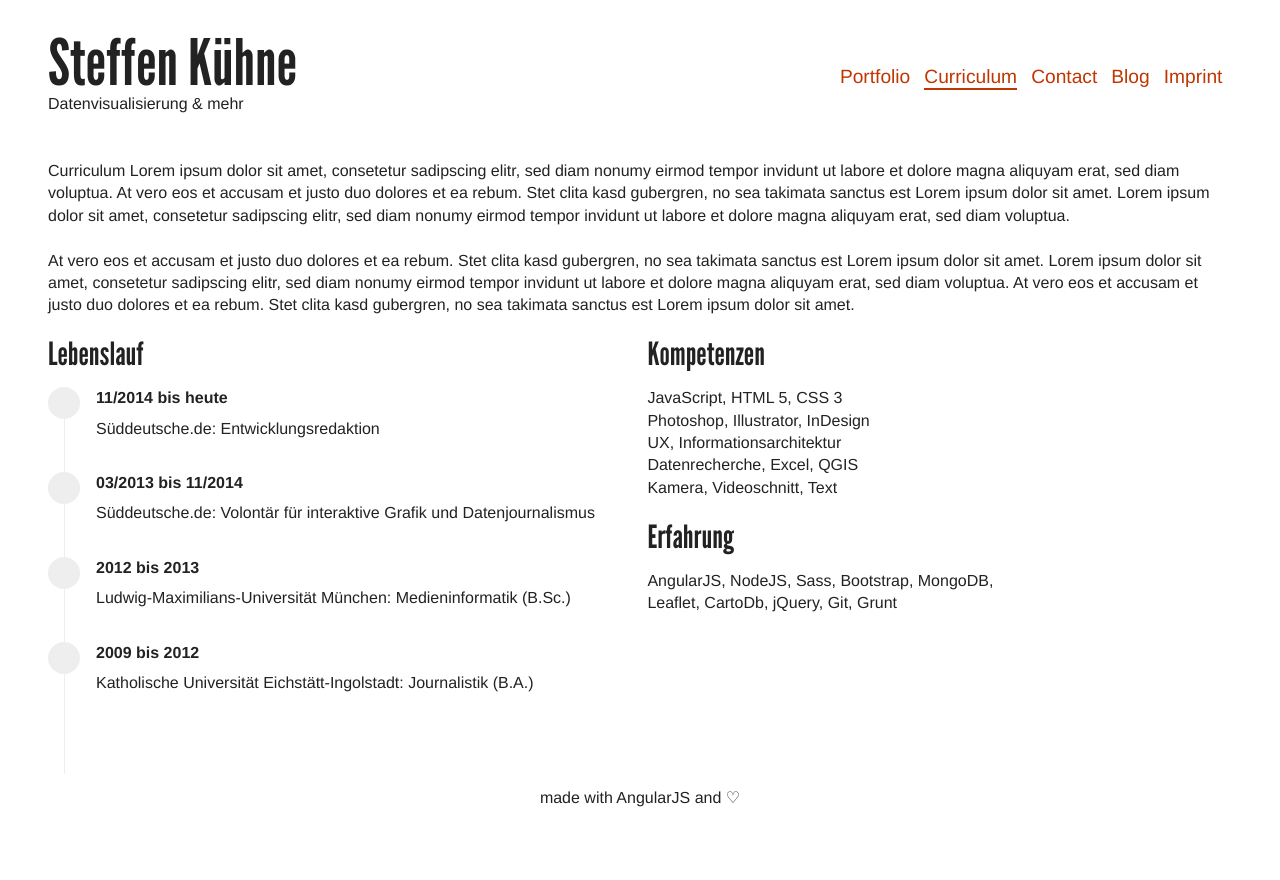
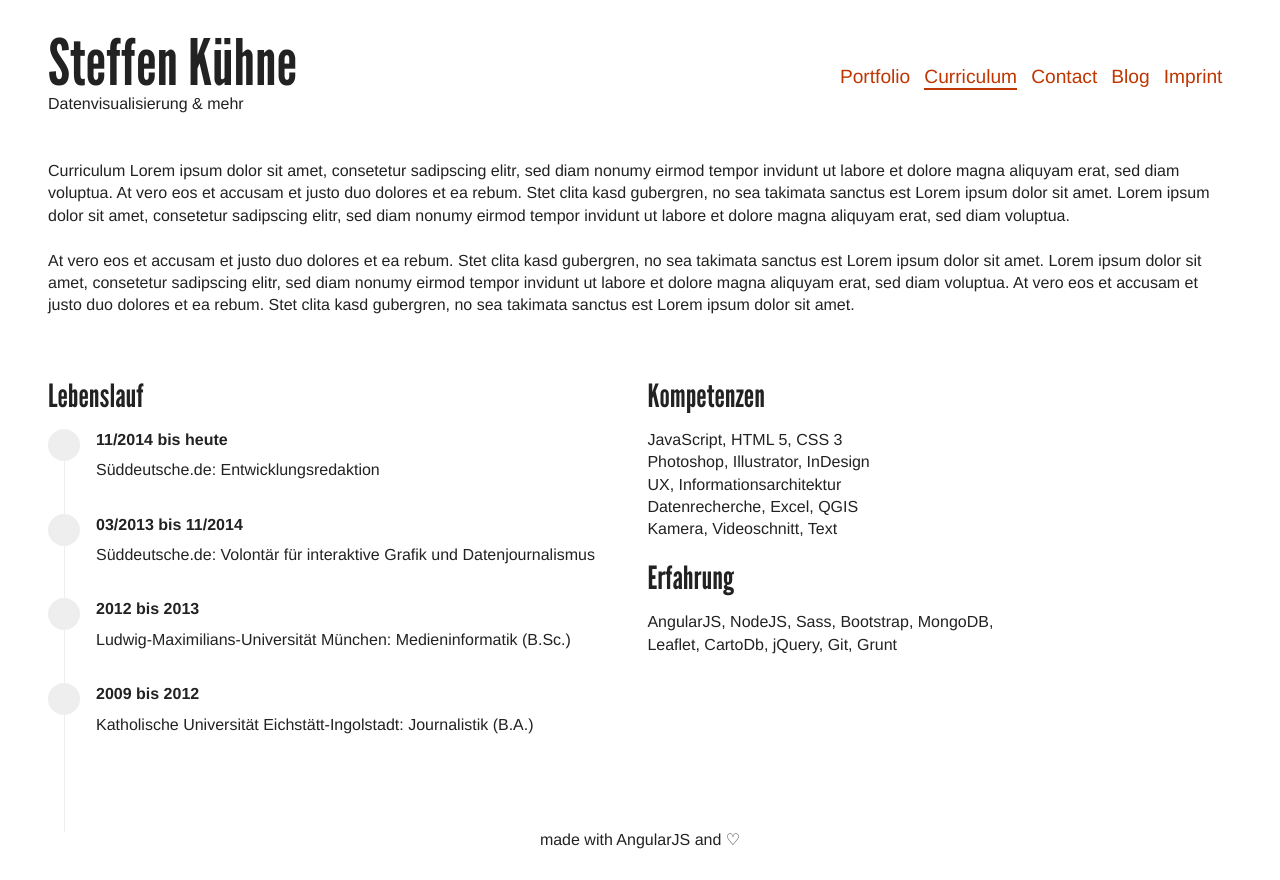
Before and after one commit to stekhn/angular-portfolio, a website: page src/index.html at #/curriculum in a window 1280 px wide. Before the commit the page ends 838 px from the top, so only its background shows below. Drawn offline with Linux system fonts and the light colour scheme.

Commit message:
Add margins to curriculum

```diff
--- a/src/style/main.scss
+++ b/src/style/main.scss
@@ -65,7 +65,7 @@ h2 {
 
 h3 {
 	font-size: 2em;
-	margin-bottom: .5em;
+	margin: .5em 0;
 }
 
 strong, b {
--- a/src/style/partials/_curriculum.scss
+++ b/src/style/partials/_curriculum.scss
@@ -1,5 +1,5 @@
-.curriculum {
-
+.bio {
+	margin-top: 3em;
 }
 
 .row {
--- a/src/template/curriculum.html
+++ b/src/template/curriculum.html
@@ -4,6 +4,8 @@
 	</p>
 
 	<p>At vero eos et accusam et justo duo dolores et ea rebum. Stet clita kasd gubergren, no sea takimata sanctus est Lorem ipsum dolor sit amet. Lorem ipsum dolor sit amet, consetetur sadipscing elitr, sed diam nonumy eirmod tempor invidunt ut labore et dolore magna aliquyam erat, sed diam voluptua. At vero eos et accusam et justo duo dolores et ea rebum. Stet clita kasd gubergren, no sea takimata sanctus est Lorem ipsum dolor sit amet.</p>
+
+	<section class="bio">
 
 		<section class="timeline">
 
@@ -55,4 +57,6 @@
 
 	    </section>
 
+    </section>
+
 </article>
```
Also changed, not shown: src/style/main.css. Lines whose indentation alone changed are shown as unchanged.
